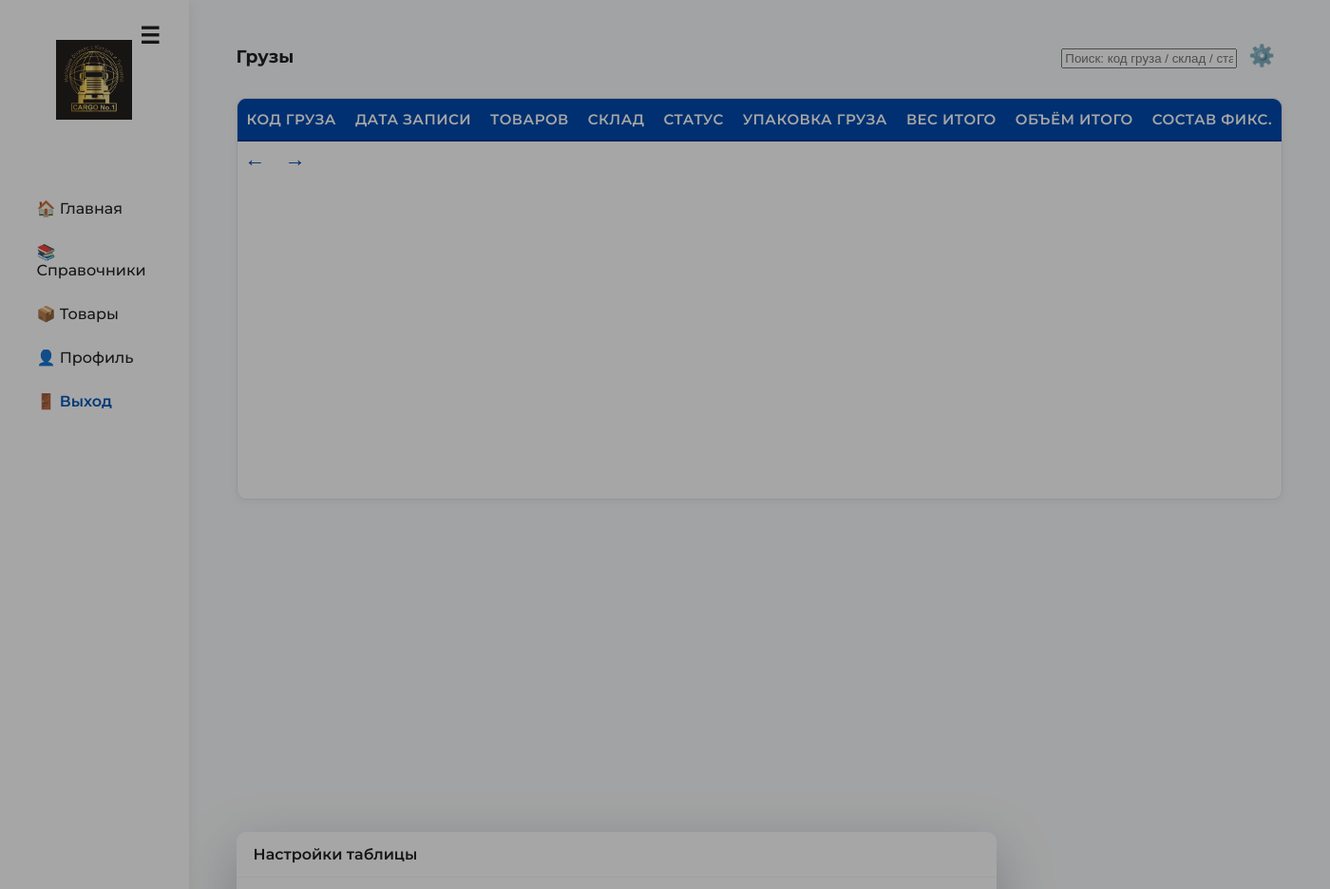
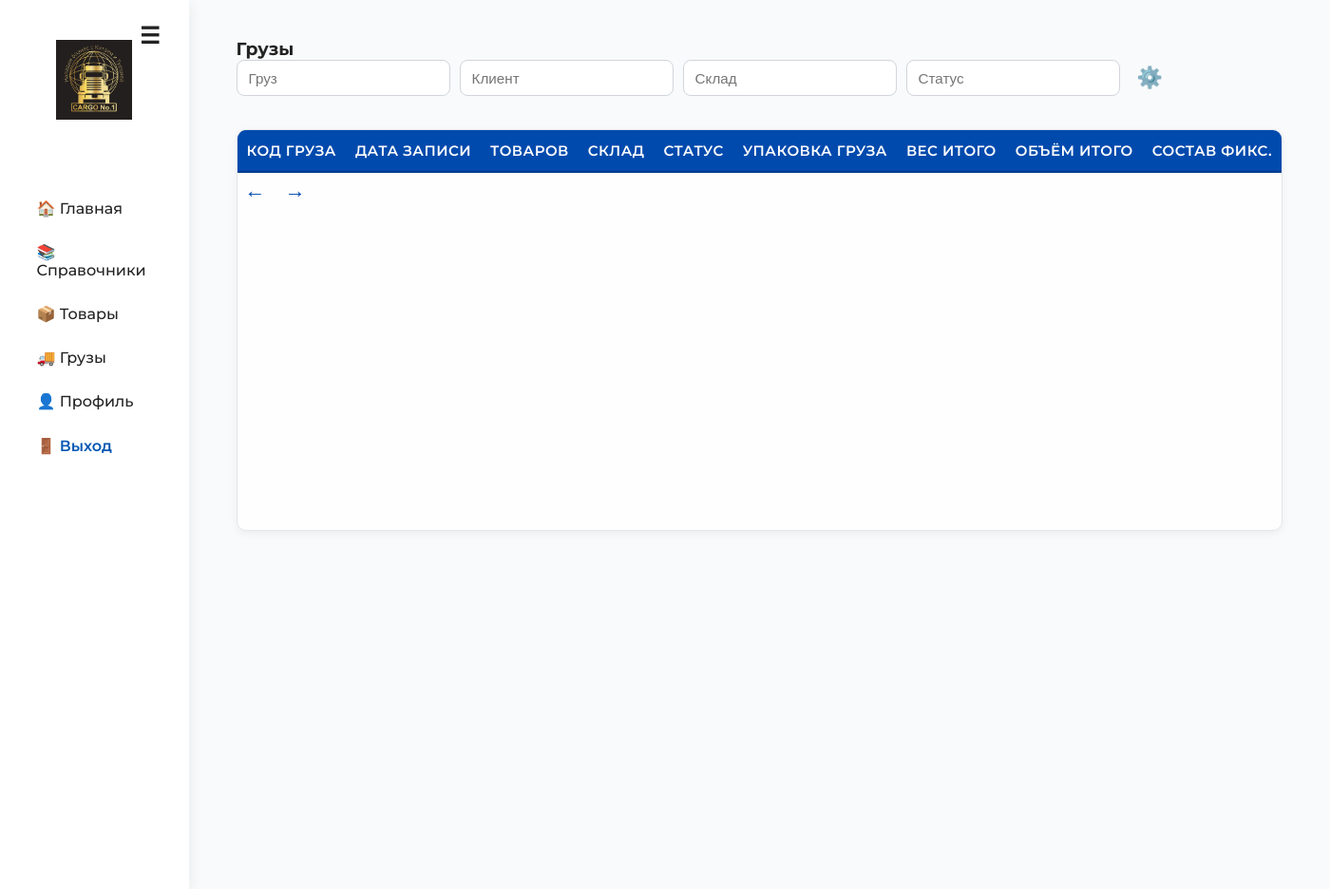
Before and after one commit to Aalam2000/cargo, a Django app: page /cargo_table/ in a window 1400 px wide. Shown: the whole page at 95% size. Run offline with Django 4.2, Linux system fonts and the light colour scheme; the visitor is signed in with stand-in values (Sample User, id 1); lists and menus that the app fills with data are empty; parts of the project's set-up code (start-up, migrations or seed data) failed here and were passed over.

Commit message:
ГРУЗЫ

```diff
--- a/cargo_acc/cargo_table.py
+++ b/cargo_acc/cargo_table.py
@@ -1,20 +1,20 @@
 # cargo_acc/cargo_table.py
 
 from django.contrib.auth.decorators import login_required
-from django.db.models import Count, OuterRef, Subquery, IntegerField, Value, Q
+from django.db.models import Count, OuterRef, Subquery, IntegerField, Q
 from django.http import JsonResponse
 from django.shortcuts import render
 from django.utils import timezone
 from django.views.decorators.http import require_GET, require_POST
 
 from cargo_acc.company_utils import get_user_company, get_log_meta
+from cargo_acc.models import Cargo, Product
 from cargo_acc.models import SystemActionLog
-from cargo_acc.models import Cargo, Product
 
 
 @login_required
 def cargos_page(request):
-    return render(request, "cargo_table.html", {"role": getattr(request.user, "role", "")})
+    return render(request, "cargo_acc/cargo_table.html", {"role": getattr(request.user, "role", "")})
 
 
 @require_GET
@@ -52,7 +52,7 @@ def cargos_table_view(request):
 
     # Подсчёт товаров в грузе (без предположений про related_name)
     cnt_sq = Product.objects.filter(company=company, cargo_id=OuterRef("pk")) \
-        .values("cargo_id").annotate(c=Count("id")).values("c")[:1]
+                 .values("cargo_id").annotate(c=Count("id")).values("c")[:1]
     qs = qs.annotate(products_count=Subquery(cnt_sq, output_field=IntegerField()))
 
     # Быстрый общий поиск
--- a/cargo_acc/urls.py
+++ b/cargo_acc/urls.py
@@ -3,7 +3,7 @@ from django.urls import path, include
 from rest_framework.routers import DefaultRouter
 
 from cargodb import views as core_views
-from . import views, views_payment, views_table
+from . import views, views_payment, views_table, cargo_table
 from .views_invoice import product_invoice_pdf
 
 # --------------------------------------------------------------------
@@ -108,6 +108,10 @@ urlpatterns = [
     path('references/', views.references_page, name='references_page'),
     # в cargo_acc/urls.py: добавить в urlpatterns
     path('products/', views.products_page, name='products_page'),
+    path('cargos/', cargo_table.cargos_page, name='cargos_page'),
+    path('api/cargos_table/', cargo_table.cargos_table_view, name='cargos_table_view'),
+    path('api/cargo/move_update/', cargo_table.cargo_move_update_view, name='cargo_move_update_view'),
+    path('api/cargo/lock/', cargo_table.cargo_lock_view, name='cargo_lock_view'),
     path("api/company/<int:pk>/", views_table.get_company, name="get_company"),
     path("api/company/<int:pk>/update/", views_table.update_company, name="update_company"),
     path("api/products_table/", views_table.products_table_view, name="products_table"),
--- a/web/templates/base.html
+++ b/web/templates/base.html
@@ -1,3 +1,4 @@
+{#web/templates/cargo_acc/cargo_table.html#}
 {% load static %}
 <!DOCTYPE html>
 <html lang="ru">
@@ -36,7 +37,7 @@
                     <a href="{% url 'home' %}" class="menu-item">🏠 Главная</a>
                     <a href="{% url 'references_page' %}" class="menu-item">📚 Справочники</a>
                     <a href="{% url 'products_page' %}" class="menu-item">📦 Товары</a>
-                    <a href="#" class="menu-item">🚚 Грузы (в процессе)</a>
+                    <a href="{% url 'cargos_page' %}" class="menu-item">🚚 Грузы</a>
                     <a href="#" class="menu-item">💳 Оплаты (в процессе)</a>
                     <a href="{% url 'profile' %}" class="menu-item">👤 Профиль</a>
                     <a href="#" class="menu-item logout" onclick="logoutUser()">🚪 Выход</a>
@@ -48,7 +49,7 @@
                     <a href="{% url 'home' %}" class="menu-item">🏠 Главная</a>
                     <a href="{% url 'references_page' %}" class="menu-item">📚 Справочники</a>
                     <a href="{% url 'products_page' %}" class="menu-item">📦 Товары</a>
-{#                    <a href="#" class="menu-item">🚚 Грузы (в процессе)</a>#}
+                    <a href="{% url 'cargos_page' %}" class="menu-item">🚚 Грузы</a>
 {#                    <a href="#" class="menu-item">💳 Оплаты (в процессе)</a>#}
                     <a href="{% url 'profile' %}" class="menu-item">👤 Профиль</a>
                     <a href="#" class="menu-item logout" onclick="logoutUser()">🚪 Выход</a>
--- a/web/templates/cargo_acc/cargo_table.html
+++ b/web/templates/cargo_acc/cargo_table.html
@@ -1,3 +1,4 @@
+{#web/templates/cargo_acc/cargo_table.html#}
 {% extends "base.html" %}
 {% load static %}
 
@@ -8,12 +9,15 @@
     <div class="cargo-table-page">
         <div class="table-header-container">
             <h3>Грузы</h3>
-
-    <div class="table-actions">
-      <input id="cargo_search" class="table-search" type="text" placeholder="Поиск: код груза / склад / статус">
+        </div>
+        <div class="filter-bar">
+            <input id="filterCargoCode" class="input-filter" placeholder="Груз" type="text">
+            <input id="filterClient" class="input-filter" placeholder="Клиент" type="text">
+            <input id="filterWarehouse" class="input-filter" placeholder="Склад" type="text">
+            <input id="filterStatus" class="input-filter" placeholder="Статус" type="text">
             <button id="settings-btn" class="settings-button" title="Настройки">⚙️</button>
         </div>
-  </div>
+
 
         <meta name="user-role" content="{{ role }}">
 
@@ -36,15 +40,15 @@
     </div>
 
     <!-- модалка настроек колонок (нужна base.js) -->
-<div id="modal-overlay" class="modal-overlay"></div>
-<div id="settings-modal" class="modal">
-  <div class="modal-header">
-    <div class="modal-title">Настройки таблицы</div>
-  </div>
-  <form id="settings-form" class="modal-body"></form>
-  <div class="modal-footer">
-    <button id="settings-cancel" class="btn" type="button">Отмена</button>
-    <button id="settings-save" class="btn" type="button">Сохранить</button>
-  </div>
-</div>
+    {#<div id="modal-overlay" class="modal-overlay"></div>#}
+    {#<div id="settings-modal" class="modal">#}
+    {#  <div class="modal-header">#}
+    {#    <div class="modal-title">Настройки таблицы</div>#}
+    {#  </div>#}
+    {#  <form id="settings-form" class="modal-body"></form>#}
+    {#  <div class="modal-footer">#}
+    {#    <button id="settings-cancel" class="btn" type="button">Отмена</button>#}
+    {#    <button id="settings-save" class="btn" type="button">Сохранить</button>#}
+    {#  </div>#}
+    {#</div>#}
 {% endblock %}
--- a/web/templates/cargo_acc/client_table.html
+++ b/web/templates/cargo_acc/client_table.html
@@ -1,3 +1,4 @@
+{#web/templates/cargo_acc/client_table.html#}
 {% extends '../base.html' %}
 {% load static %}
 
--- a/web/templates/cargo_acc/product_table.html
+++ b/web/templates/cargo_acc/product_table.html
@@ -1,3 +1,4 @@
+{#web/templates/cargo_acc/product_table.html#}
 {% extends "base.html" %}
 {% load static %}
 {% block title %}Товары — Cargo{% endblock %}
```
Also changed, not shown: cargo_acc/admin.py (+31 -15 lines), cargo_acc/serializers.py (+16 -2 lines). Lines whose indentation alone changed are shown as unchanged.
